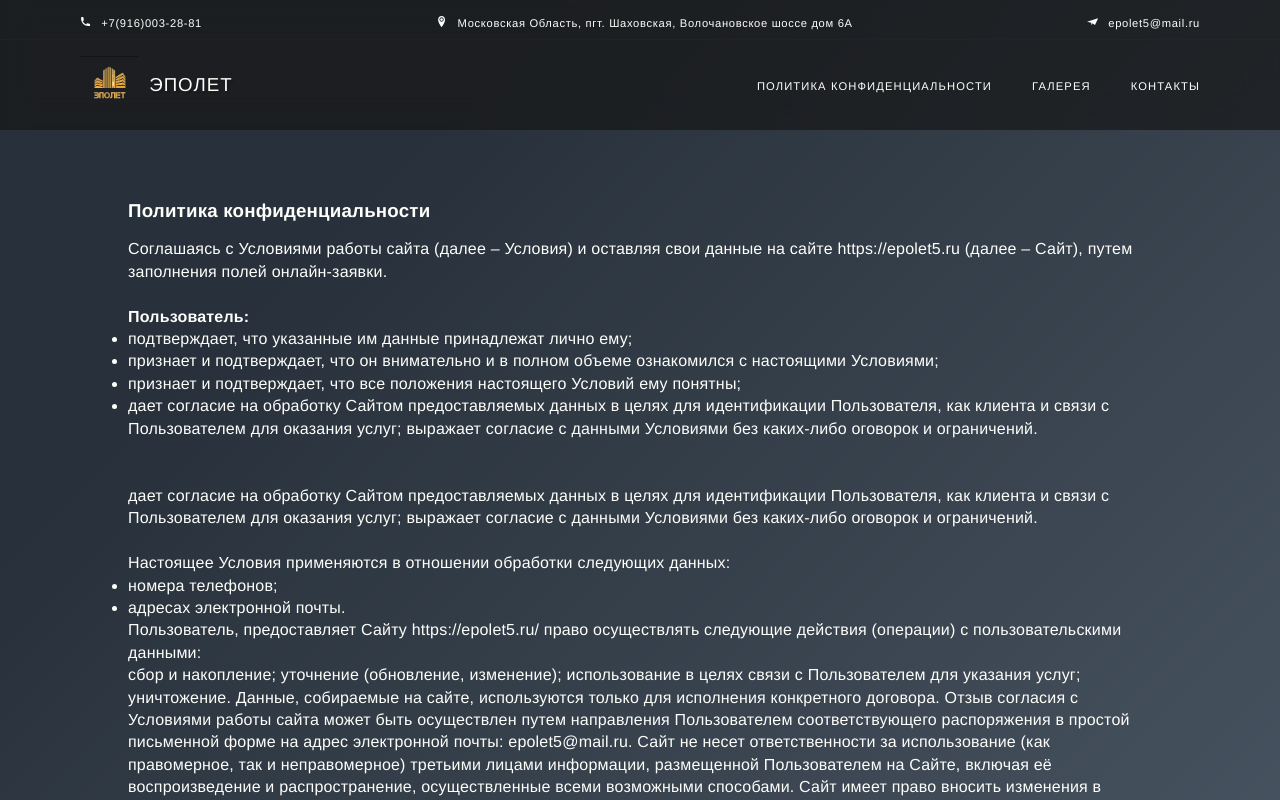
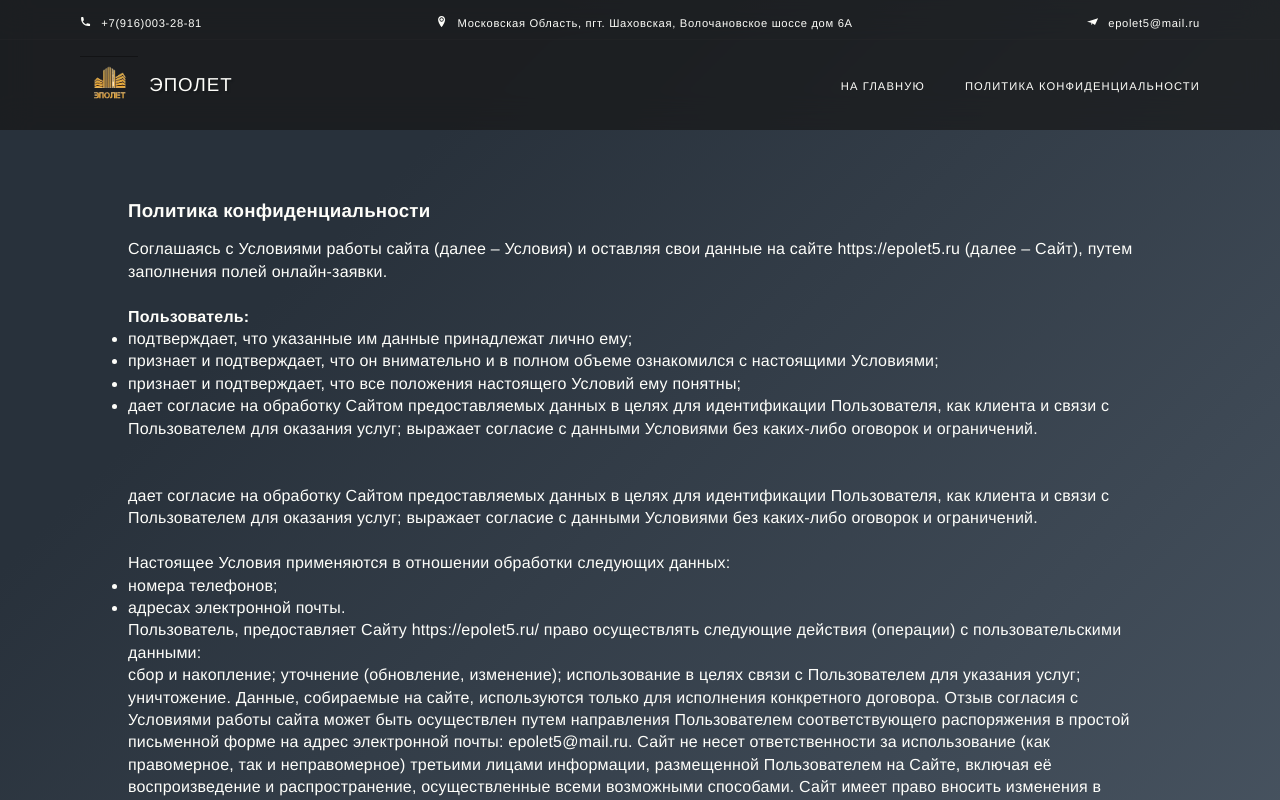
Before and after one commit to amakatee/epolet, a Next.js app: page /confidential in a window 1280 px wide. Shown: the top 800 px of the page. Built offline with nearby package versions, Linux system fonts and the light colour scheme.

Commit message:
update map

```diff
--- a/components/Navbar.jsx
+++ b/components/Navbar.jsx
@@ -6,6 +6,7 @@ import Link from 'next/link'
 import { useState } from 'react'
 import { useContext } from 'react'
 import CartContext from '../context/StateContext'
+import{ Link as L} from 'react-scroll'
 
 
 const Navbar = () => {
@@ -32,10 +33,10 @@ const Navbar = () => {
 
 
         <div id='nav-menu-cont' data-visible={show} className='nav-menu-cont flex'>
+          <div ><Link href='./../'>На главную</Link></div>
+          <div><Link href='confidential' aria-hidden="true">Политика Конфиденциальности</Link></div>
 
-          <div><Link href='confidential' aria-hidden="true">Политика Конфиденциальности</Link></div>
-          <div ><a href=''>Галерея</a></div>
-          <div><a href='#'>Контакты</a></div>
+
         </div>
     <button onClick={(e) => toggleNav()} className='mobile-nav-toggle' aria-controls='nav-menu-cont' aria-expanded={show}><span className='sr-only'></span></button>
 
--- a/styles/globals.css
+++ b/styles/globals.css
@@ -382,6 +382,7 @@ a {
 /* Product Icon ends */
 
 
+
 }
 
 
@@ -722,6 +723,7 @@ background-image: linear-gradient(360deg, #2d3436 0%, #000000 74%);
   .footer-container {
     margin-top: -3px;
     grid-template-columns: 1fr;
+    place-content: center;
     gap: 2rem;
   }
   .footer-contact {
```
